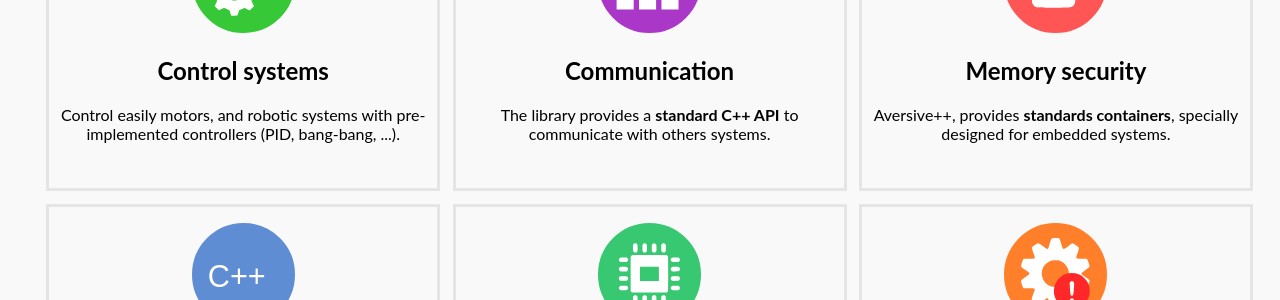
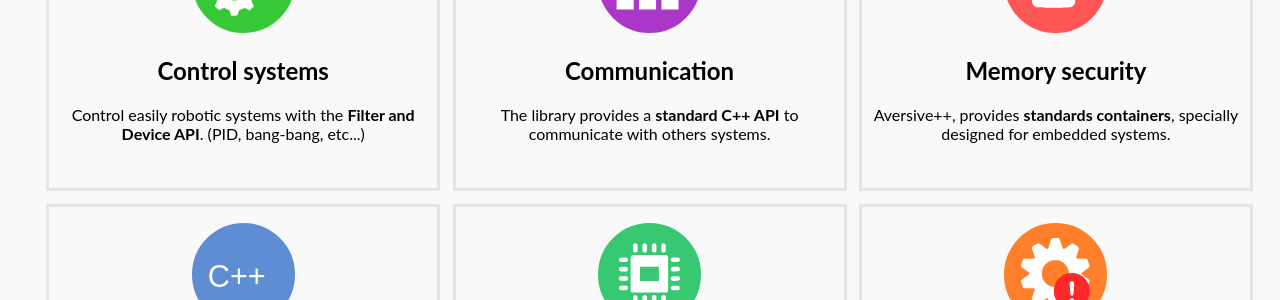
Before and after one commit to AversivePlusPlus/AversivePlusPlus.github.io, a Jekyll site: the page built from index.html, in a window 1280 px wide. Shown: the part 663-963 px from the top of the page. Built offline with Jekyll 4.4.1, drawn with Linux system fonts in a browser that asks for light colours.

Commit message:
Improved home

```diff
--- a/index.html
+++ b/index.html
@@ -24,7 +24,7 @@ is_main: true
     <li>
       <img src="/img/home_icons/cs.svg" />
       <h2>Control systems</h2>
-      <p>Control easily motors, and robotic systems with pre-implemented controllers (PID, bang-bang, ...).</p>
+      <p>Control easily robotic systems with the <b>Filter and Device API</b>. (PID, bang-bang, etc...)</p>
     </li>
 
     <li>
```
